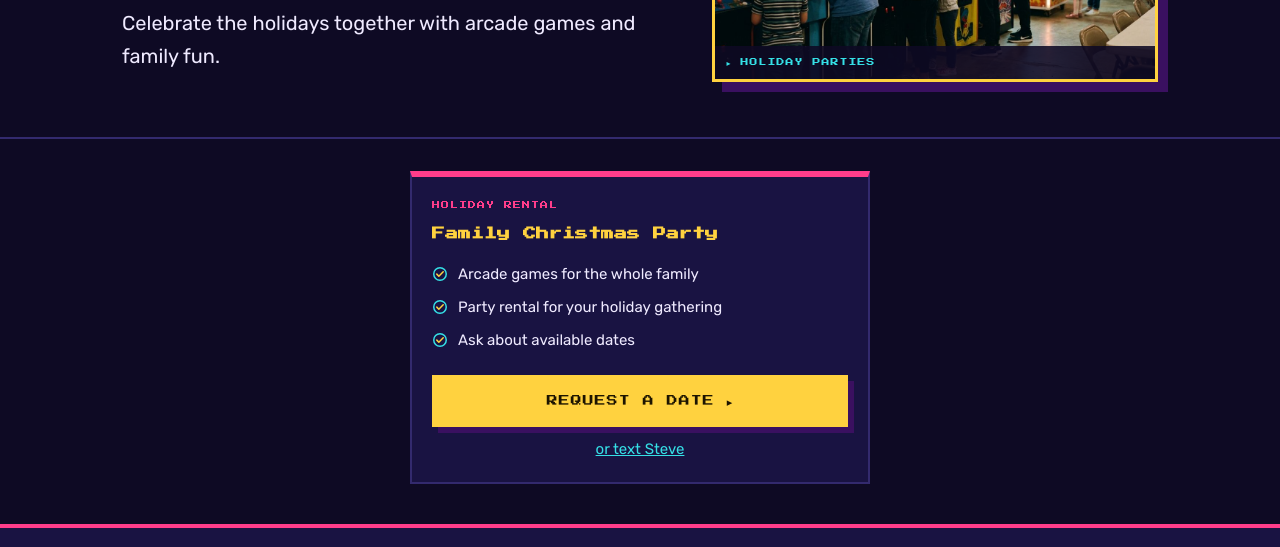
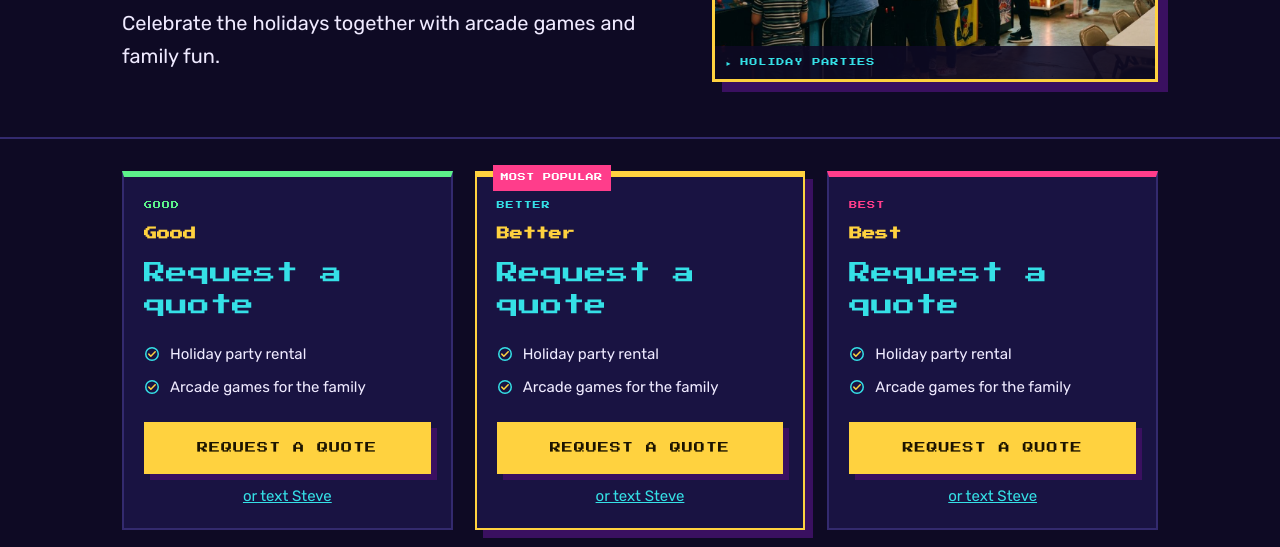
Before and after one commit to archwayinternet/the-arcade-rental, a plain HTML site: page christmas-party/index.html in a window 1280 px wide. Shown: the part 403-950 px from the top of the page. Drawn offline with Linux system fonts and the light colour scheme.

Commit message:
Simplify the four package pages to three choices each.
Birthday add-ons move to one line under the cards. Christmas uses Good, Better, and Best with Request a quote instead of a price.

Co-authored-by: archwayinternet <archwayinternet@users.noreply.github.com>

```diff
--- a/christmas-party/index.html
+++ b/christmas-party/index.html
@@ -4,23 +4,23 @@
 <meta charset="utf-8">
 <meta name="viewport" content="width=device-width,initial-scale=1">
 <title>Family Christmas Party – The Arcade Rental</title>
-<meta name="description" content="Family Christmas party arcade rentals. Request a date with Steve Hanford for a holiday party with arcade games and family fun.">
+<meta name="description" content="Family Christmas party arcade rentals in three tiers. Request a quote for Good, Better, or Best. No price is listed on the flyer.">
 <link rel="canonical" href="https://thearcaderental.com/christmas-party">
 <meta property="og:title" content="Family Christmas Party – The Arcade Rental">
-<meta property="og:description" content="Family Christmas party arcade rentals. Request a date with Steve Hanford for a holiday party with arcade games and family fun.">
+<meta property="og:description" content="Family Christmas party arcade rentals in three tiers. Request a quote for Good, Better, or Best. No price is listed on the flyer.">
 <meta property="og:image" content="https://thearcaderental.com/og/christmas-party.png">
 <meta property="og:image:secure_url" content="https://thearcaderental.com/og/christmas-party.png">
 <meta property="og:image:width" content="1200">
 <meta property="og:image:height" content="630">
-<meta property="og:image:alt" content="Family Christmas party arcade rentals at The Arcade Rental. Request a date.">
+<meta property="og:image:alt" content="Family Christmas party at The Arcade Rental. Three tiers, each one request a quote.">
 <meta property="og:url" content="https://thearcaderental.com/christmas-party">
 <meta property="og:type" content="website">
 <meta property="og:site_name" content="The Arcade Rental">
 <meta name="twitter:card" content="summary_large_image">
 <meta name="twitter:title" content="Family Christmas Party – The Arcade Rental">
-<meta name="twitter:description" content="Family Christmas party arcade rentals. Request a date with Steve Hanford for a holiday party with arcade games and family fun.">
+<meta name="twitter:description" content="Family Christmas party arcade rentals in three tiers. Request a quote for Good, Better, or Best. No price is listed on the flyer.">
 <meta name="twitter:image" content="https://thearcaderental.com/og/christmas-party.png">
-<meta name="twitter:image:alt" content="Family Christmas party arcade rentals at The Arcade Rental. Request a date.">
+<meta name="twitter:image:alt" content="Family Christmas party at The Arcade Rental. Three tiers, each one request a quote.">
 <link rel="icon" href="../favicon.svg" type="image/svg+xml">
 <link rel="icon" href="../favicon-32.png" sizes="32x32" type="image/png">
 <link rel="alternate icon" href="../favicon.ico">
@@ -60,18 +60,44 @@
 </figure>
 </div></section>
 <section class="offer-options"><div class="wrap">
-    <div class="offer-grid single">
-    <article class="offer-card" style="--accent:#ff3d8b">
-      <p class="offer-kicker">HOLIDAY RENTAL</p>
-      <h2>Family Christmas Party</h2>
+    <div class="offer-grid">
+    <article class="offer-card" style="--accent:#5cf28a">
+      <p class="offer-kicker">GOOD</p>
+      <h2>Good</h2>
+      <p class="offer-price">Request a quote</p>
       <ul>
-        <li>Arcade games for the whole family</li>
-        <li>Party rental for your holiday gathering</li>
-        <li>Ask about available dates</li>
+        <li>Holiday party rental</li>
+        <li>Arcade games for the family</li>
       </ul>
       <div class="offer-actions">
-        <a class="btn btn-y js-pay" data-page="christmas-party" data-option="family-party" data-buy-label="BUY ▸" data-buy-aria="Buy a Family Christmas Party rental" aria-label="Email Steve to request a date for a Family Christmas Party" href="mailto:TheArcadeRental@gmail.com?subject=The%20Arcade%20Rental%3A%20Family%20Christmas%20Party%20%28request%20a%20date%29&amp;body=Hi%20Steve%2C%0A%0AI%20want%20to%20book%3A%20Family%20Christmas%20Party%20%28request%20a%20date%29.%0A%0AName%3A%0APhone%3A%0ADate%3A%0A">REQUEST A DATE ▸</a>
-        <a class="smslink js-text" href="sms:+15745275765?body=Hi%20Steve%2C%20I%20want%20to%20book%3A%20Family%20Christmas%20Party%20%28request%20a%20date%29." aria-label="Text Steve to request a date for a Family Christmas Party">or text Steve</a>
+        <a class="btn btn-y js-pay" data-page="christmas-party" data-option="good" data-buy-label="BUY ▸" data-buy-aria="Buy the Good Family Christmas Party" aria-label="Email Steve to request a quote for the Good Family Christmas Party" href="mailto:TheArcadeRental@gmail.com?subject=The%20Arcade%20Rental%3A%20Family%20Christmas%20Party%20%E2%80%94%20Good%20%28request%20a%20quote%29&amp;body=Hi%20Steve%2C%0A%0AI%20want%20to%20book%3A%20Family%20Christmas%20Party%20%E2%80%94%20Good%20%28request%20a%20quote%29.%0A%0AName%3A%0APhone%3A%0ADate%3A%0A">REQUEST A QUOTE</a>
+        <a class="smslink js-text" href="sms:+15745275765?body=Hi%20Steve%2C%20I%20want%20to%20book%3A%20Family%20Christmas%20Party%20%E2%80%94%20Good%20%28request%20a%20quote%29." aria-label="Text Steve to request a quote for the Good Family Christmas Party">or text Steve</a>
+      </div>
+    </article>
+    <article class="offer-card popular" style="--accent:#35e0e6">
+      <p class="offer-kicker">BETTER</p>
+      <h2>Better</h2>
+      <p class="offer-price">Request a quote</p>
+      <ul>
+        <li>Holiday party rental</li>
+        <li>Arcade games for the family</li>
+      </ul>
+      <div class="offer-actions">
+        <a class="btn btn-y js-pay" data-page="christmas-party" data-option="better" data-buy-label="BUY ▸" data-buy-aria="Buy the Better Family Christmas Party" aria-label="Email Steve to request a quote for the Better Family Christmas Party" href="mailto:TheArcadeRental@gmail.com?subject=The%20Arcade%20Rental%3A%20Family%20Christmas%20Party%20%E2%80%94%20Better%20%28request%20a%20quote%29&amp;body=Hi%20Steve%2C%0A%0AI%20want%20to%20book%3A%20Family%20Christmas%20Party%20%E2%80%94%20Better%20%28request%20a%20quote%29.%0A%0AName%3A%0APhone%3A%0ADate%3A%0A">REQUEST A QUOTE</a>
+        <a class="smslink js-text" href="sms:+15745275765?body=Hi%20Steve%2C%20I%20want%20to%20book%3A%20Family%20Christmas%20Party%20%E2%80%94%20Better%20%28request%20a%20quote%29." aria-label="Text Steve to request a quote for the Better Family Christmas Party">or text Steve</a>
+      </div>
+    </article>
+    <article class="offer-card" style="--accent:#ff3d8b">
+      <p class="offer-kicker">BEST</p>
+      <h2>Best</h2>
+      <p class="offer-price">Request a quote</p>
+      <ul>
+        <li>Holiday party rental</li>
+        <li>Arcade games for the family</li>
+      </ul>
+      <div class="offer-actions">
+        <a class="btn btn-y js-pay" data-page="christmas-party" data-option="best" data-buy-label="BUY ▸" data-buy-aria="Buy the Best Family Christmas Party" aria-label="Email Steve to request a quote for the Best Family Christmas Party" href="mailto:TheArcadeRental@gmail.com?subject=The%20Arcade%20Rental%3A%20Family%20Christmas%20Party%20%E2%80%94%20Best%20%28request%20a%20quote%29&amp;body=Hi%20Steve%2C%0A%0AI%20want%20to%20book%3A%20Family%20Christmas%20Party%20%E2%80%94%20Best%20%28request%20a%20quote%29.%0A%0AName%3A%0APhone%3A%0ADate%3A%0A">REQUEST A QUOTE</a>
+        <a class="smslink js-text" href="sms:+15745275765?body=Hi%20Steve%2C%20I%20want%20to%20book%3A%20Family%20Christmas%20Party%20%E2%80%94%20Best%20%28request%20a%20quote%29." aria-label="Text Steve to request a quote for the Best Family Christmas Party">or text Steve</a>
       </div>
     </article>
     </div>
--- a/payment-links.js
+++ b/payment-links.js
@@ -20,15 +20,15 @@
   package name filled in, and "or text Steve" stays visible (sms to
   574-527-5765, same package name). Nothing 404s while links are missing.
 
-  christmas-party has no flyer price. Leave family-party as PLACEHOLDER
-  and the button stays "Request a date". Drop in a Payment Link later
-  if you add a price, and that button becomes BUY.
+  christmas-party has no flyer price. Each tier stays "Request a quote"
+  while its value is PLACEHOLDER. Paste a Payment Link later if you add
+  a price, and that button becomes BUY.
 
   OPTION KEYS
   birthday          classic | power-up | ultimate
   corporate         team-pass | team-builder | ultimate-team
   church-youth      good | better | best
-  christmas-party   family-party
+  christmas-party   good | better | best
 */
 window.ARCADE_PAYMENT_LINKS = {
   birthday: {
@@ -56,8 +56,10 @@ window.ARCADE_PAYMENT_LINKS = {
     "best": "PLACEHOLDER"
   },
   "christmas-party": {
-    // No price on the flyer. Request a date until a link is pasted.
-    "family-party": "PLACEHOLDER"
+    // No prices on the flyer. Each button says Request a quote.
+    "good": "PLACEHOLDER",
+    "better": "PLACEHOLDER",
+    "best": "PLACEHOLDER"
   }
 };
 
--- a/styles.css
+++ b/styles.css
@@ -292,6 +292,7 @@ body.offer .cta .contactline{margin:0}
   .offer-card .btn{padding:12px 8px}
   .offer-card .smslink{margin-top:6px;font-size:14px}
   body.offer .offer-options .note{margin:12px 0 0}
+  .offer-fine{margin:12px 0 0}
   body.offer .cta{padding:16px 0}
   body.offer .cta .contactline{font-size:15px}
 }
@@ -316,6 +317,7 @@ body.offer .cta .contactline{margin:0}
 .offer-card .smslink{display:block;text-align:center;margin-top:10px;font-size:15px}
 .offer-card .btn[hidden],.offer-card .smslink[hidden]{display:none}
 body.offer .offer-options .note{margin:22px 0 0}
+.offer-fine{margin:16px 0 0;font-size:13px;line-height:1.45;color:var(--dim)}
 @media (prefers-reduced-motion:reduce){
   .offer-card,.offer-card:hover{transition:none;transform:none}
 }
```
Also changed, not shown: birthday/index.html (+1 -6 lines), church-youth/index.html (+2 -8 lines), index.html (+1 -1 lines), og/christmas-party.png.
